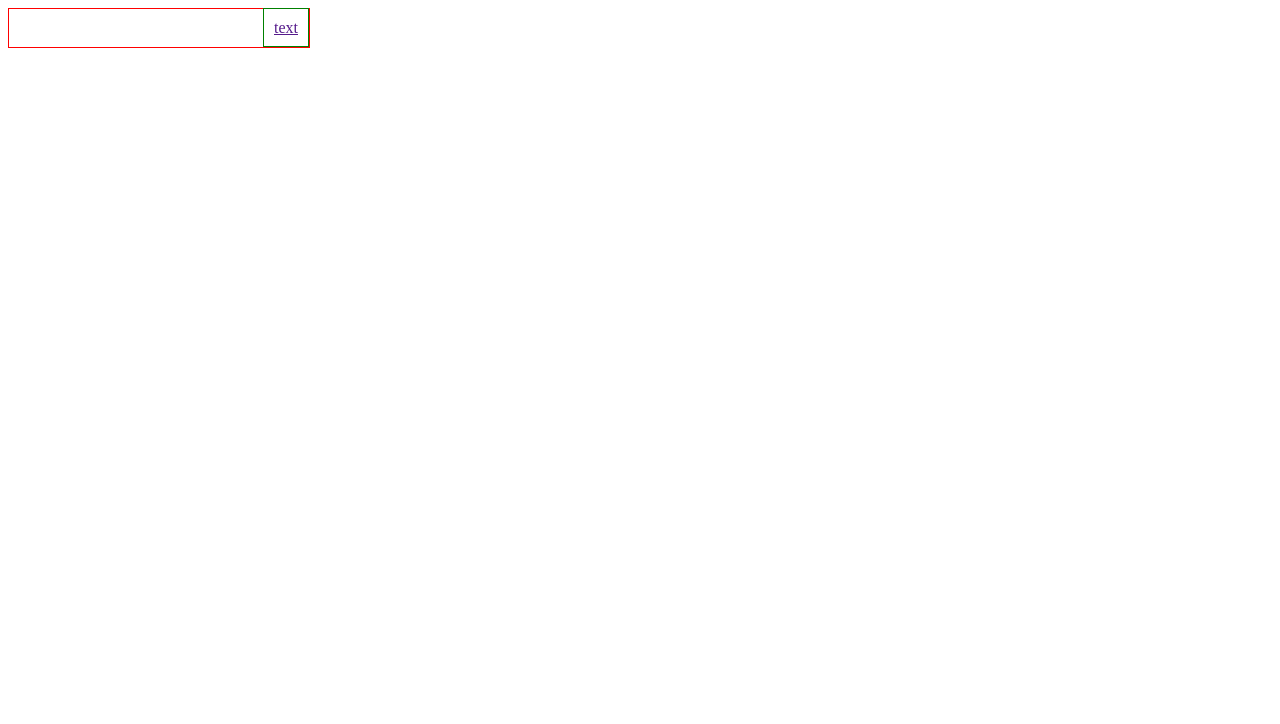
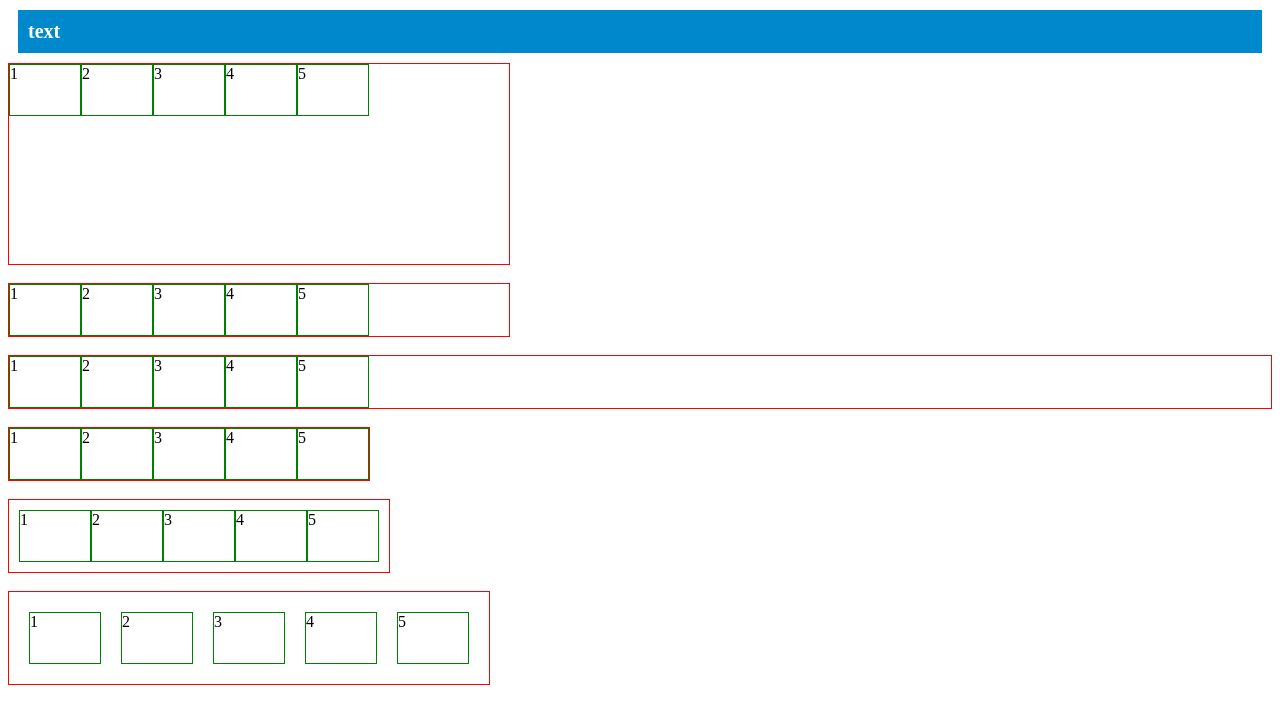
Before and after one commit to BusterKeatonjr/CssBase, a plain HTML site: page index.html in a window 1280 px wide. Drawn offline with Linux system fonts and the light colour scheme.

Commit message:
Флекс элементы на CSS

```diff
--- a/index.html
+++ b/index.html
@@ -8,8 +8,55 @@
     <title>CSSExercises</title>
 </head>
 <body>
+    <h1 class="my">text</h1>
     <div class="parent">
-        <a href="" class="child">text</a>
-    </div>
+	<div class="child">1</div>
+	<div class="child">2</div>
+	<div class="child">3</div>
+	<div class="child">4</div>
+	<div class="child">5</div>
+</div>
+<br>
+    <div class="parent1">
+	<div class="child1">1</div>
+	<div class="child1">2</div>
+	<div class="child1">3</div>
+	<div class="child1">4</div>
+	<div class="child1">5</div>
+</div>
+<br>
+    <div class="parent2">
+	<div class="child2">1</div>
+	<div class="child2">2</div>
+	<div class="child2">3</div>
+	<div class="child2">4</div>
+	<div class="child2">5</div>
+</div>
+<br>
+    <div class="parent3">
+	<div class="child3">1</div>
+	<div class="child3">2</div>
+	<div class="child3">3</div>
+	<div class="child3">4</div>
+	<div class="child3">5</div>
+</div>
+<br>
+<br>
+    <div class="parent4">
+	<div class="child4">1</div>
+	<div class="child4">2</div>
+	<div class="child4">3</div>
+	<div class="child4">4</div>
+	<div class="child4">5</div>
+</div>
+<br>
+<br>
+    <div class="parent5">
+	<div class="child5">1</div>
+	<div class="child5">2</div>
+	<div class="child5">3</div>
+	<div class="child5">4</div>
+	<div class="child5">5</div>
+</div>
 </body>
 </html>
--- a/style.css
+++ b/style.css
@@ -1,12 +1,78 @@
+.my {
+	padding: 10px;
+	margin: 10px;
+	background: #08c;
+	color: white;
+	font-weight: bold;
+	text-decoration: none;
+	font-size: 20px;
+}
+.my:hover {
+	background: #0af;
+}
+
 .parent {
-	width: 300px;
-	text-align: right;
-	padding: 10px 0;
+	display: flex;
+	width: 500px;
+	height: 200px;
 	border: 1px solid red;
 }
 .child {
-	text-align: center;
-	width: 100px;
-	padding: 10px;
+	width: 70px;
+	height: 50px;
 	border: 1px solid green;
 }
+
+.parent1 {
+	display: flex;
+	width: 500px;
+	border: 1px solid red;
+}
+.child1 {
+	width: 70px;
+	height: 50px;
+	border: 1px solid green;
+}
+
+.parent2 {
+	display: flex;
+	border: 1px solid red;
+}
+.child2 {
+	width: 70px;
+	height: 50px;
+	border: 1px solid green;
+}
+
+.parent3 {
+	display: inline-flex;
+	border: 1px solid red;
+}
+.child3 {
+	width: 70px;
+	height: 50px;
+	border: 1px solid green;
+}
+
+.parent4 {
+	display: inline-flex;
+	padding: 10px;
+	border: 1px solid red;
+}
+.child4 {
+	width: 70px;
+	height: 50px;
+	border: 1px solid green;
+}
+
+.parent5 {
+	display: inline-flex;
+	padding: 10px;
+	border: 1px solid red;
+}
+.child5 {
+	width: 70px;
+	height: 50px;
+	margin: 10px;
+	border: 1px solid green;
+}
```
